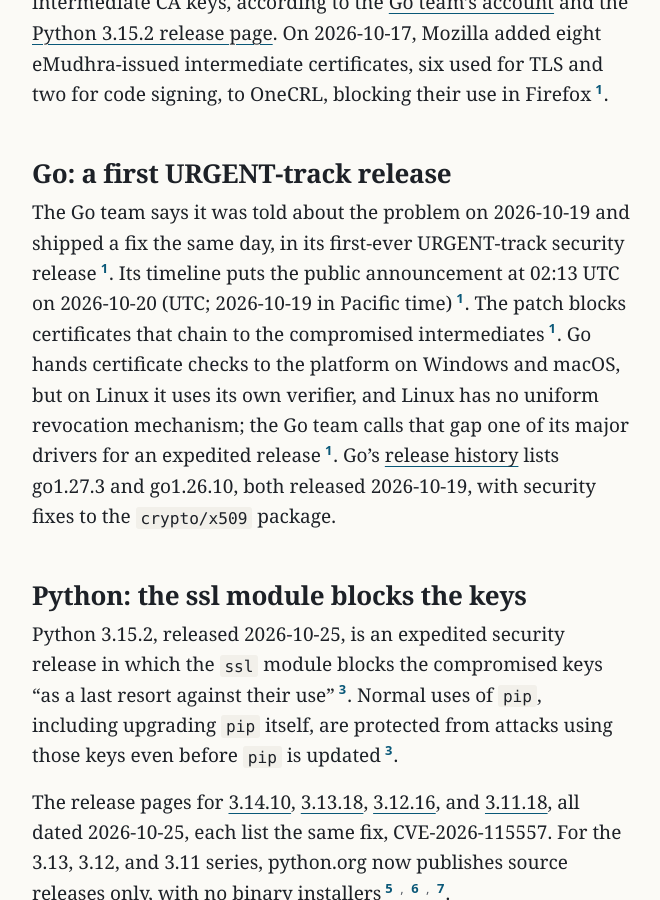
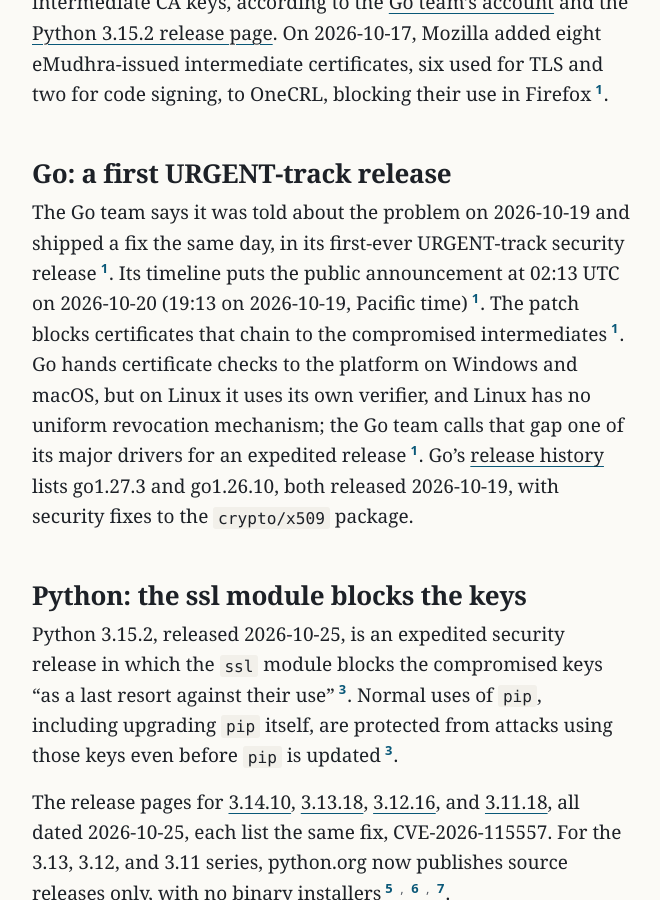
Before and after one commit to northwind-press/northwind-press.github.io, a Jekyll site: the page built from _posts/2026-11-02-go-python-emudhra-releases.md, in a window 1280 px wide and 900 px high, scrolled down 743 px. Shown: the whole window, without its empty margins (308-968 px from the left). Built offline with Jekyll 4.4.1, drawn with Linux system fonts in a browser that asks for light colours.

Commit message:
Copy: date parenthetical reworded per software-editor, UTC said once
Co-Authored-By: Claude Opus 5.5 <noreply@anthropic.com>

```diff
--- a/_posts/2026-11-02-go-python-emudhra-releases.md
+++ b/_posts/2026-11-02-go-python-emudhra-releases.md
@@ -46,7 +46,7 @@ Go and Python have shipped security releases that make their TLS code reject cer
 
 ## Go: a first URGENT-track release
 
-The Go team says it was told about the problem on 2026-10-19 and shipped a fix the same day, in its first-ever URGENT-track security release{% include cite.html n=1 %}. Its timeline puts the public announcement at 02:13 UTC on 2026-10-20 (UTC; 2026-10-19 in Pacific time){% include cite.html n=1 %}. The patch blocks certificates that chain to the compromised intermediates{% include cite.html n=1 %}. Go hands certificate checks to the platform on Windows and macOS, but on Linux it uses its own verifier, and Linux has no uniform revocation mechanism; the Go team calls that gap one of its major drivers for an expedited release{% include cite.html n=1 %}. Go's [release history](https://go.dev/doc/devel/release) lists go1.27.3 and go1.26.10, both released 2026-10-19, with security fixes to the `crypto/x509` package.
+The Go team says it was told about the problem on 2026-10-19 and shipped a fix the same day, in its first-ever URGENT-track security release{% include cite.html n=1 %}. Its timeline puts the public announcement at 02:13 UTC on 2026-10-20 (19:13 on 2026-10-19, Pacific time){% include cite.html n=1 %}. The patch blocks certificates that chain to the compromised intermediates{% include cite.html n=1 %}. Go hands certificate checks to the platform on Windows and macOS, but on Linux it uses its own verifier, and Linux has no uniform revocation mechanism; the Go team calls that gap one of its major drivers for an expedited release{% include cite.html n=1 %}. Go's [release history](https://go.dev/doc/devel/release) lists go1.27.3 and go1.26.10, both released 2026-10-19, with security fixes to the `crypto/x509` package.
 
 ## Python: the ssl module blocks the keys
 
```
